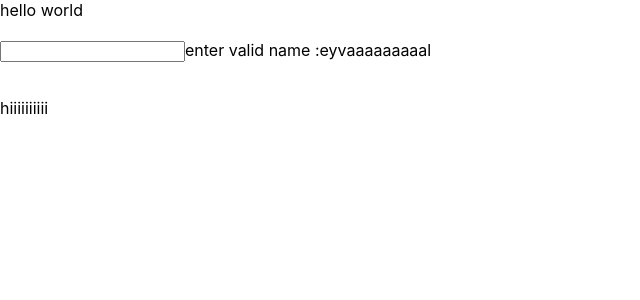
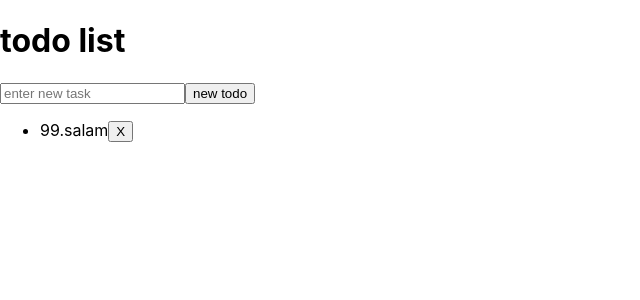
Before and after one commit to marzzy/hooks-playground, a React (Create React App) app: page / in a window 1280 px wide. Shown: the top 300 px of the page, without its empty margins (0-640 px from the left). Built offline with nearby package versions, Linux system fonts and the light colour scheme.

Commit message:
feat: Add todo-list with use-reducer

```diff
--- a/src/App.js
+++ b/src/App.js
@@ -1,22 +1,22 @@
 import React from 'react';
 // import Counter from './Components/Counter'
-import UserName from './Components/UserName';
+// import UserName from './Components/UserName';
 // import Calc from './Components/Calc';
 import TodoList from './Components/TodoList';
 
 function App() {
   return (
     <div className="App">
-      <header className="App-header">
+      {/* <header className="App-header">
         hello world
       </header>
-      <br />
+      <br /> */}
 
       {/* <Counter />
       <br/> */}
 
-      <UserName />
-      <br />
+      {/* <UserName />
+      <br /> */}
 
       <TodoList />
       <br />
--- a/src/Components/Counter.js
+++ b/src/Components/Counter.js
@@ -6,7 +6,7 @@ export default function Counter() {
   return (
     <>
       <p>
-this is count
+        this is count
         {counter}
       </p>
       <button type="button" onClick={() => setCouner(counter + 1)}>
--- a/src/Components/TodoList.js
+++ b/src/Components/TodoList.js
@@ -1,7 +1,65 @@
-import React from 'react';
+import React, { useState, useReducer } from 'react';
+
+const initVal = [{ text: 'salam', id: 99 }];
+
+function reducer(state, action) {
+  switch (action.type) {
+    case 'new':
+      action.setTaskId(action.taskId + 1);
+      action.setTask('');
+      return [...state, {
+        text: action.task,
+        id: action.taskId,
+      }];
+    case 'delete':
+      return state.filter((item) => item.id !== action.taskId);
+    default:
+      return state;
+  }
+}
 
 export default function TodoList() {
+  const [state, dispatch] = useReducer(reducer, initVal);
+  const [task, setTask] = useState('');
+  const [taskId, setTaskId] = useState(100);
+
   return (
-    <p>hiiiiiiiiii</p>
+    <div>
+      <h1>
+        todo list
+      </h1>
+
+      <input
+        type="text"
+        onChange={(e) => setTask(e.target.value)}
+        value={task}
+        placeholder="enter new task"
+      />
+
+      <button
+        type="button"
+        onClick={() => dispatch({
+          type: 'new', task, taskId, setTaskId, setTask,
+        })}
+      >
+        new todo
+      </button>
+
+      <ul>
+        {state.map((item) => (
+          <li key={item.id}>
+            {item.id}
+            .
+            {item.text}
+            <button
+              type="button"
+              onClick={() => dispatch({ type: 'delete', taskId: item.id })}
+            >
+              X
+            </button>
+          </li>
+        ))}
+      </ul>
+    </div>
   );
 }
```
